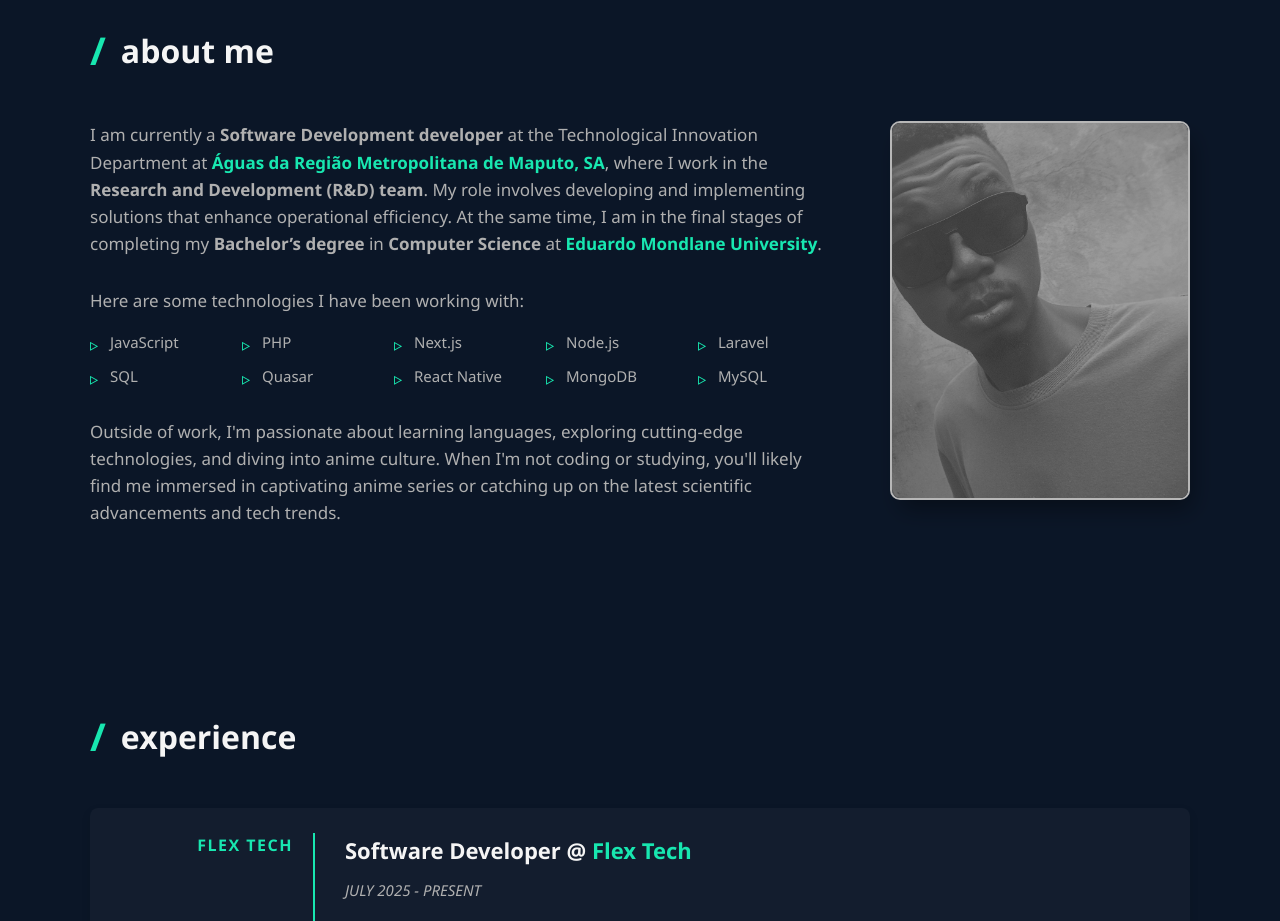
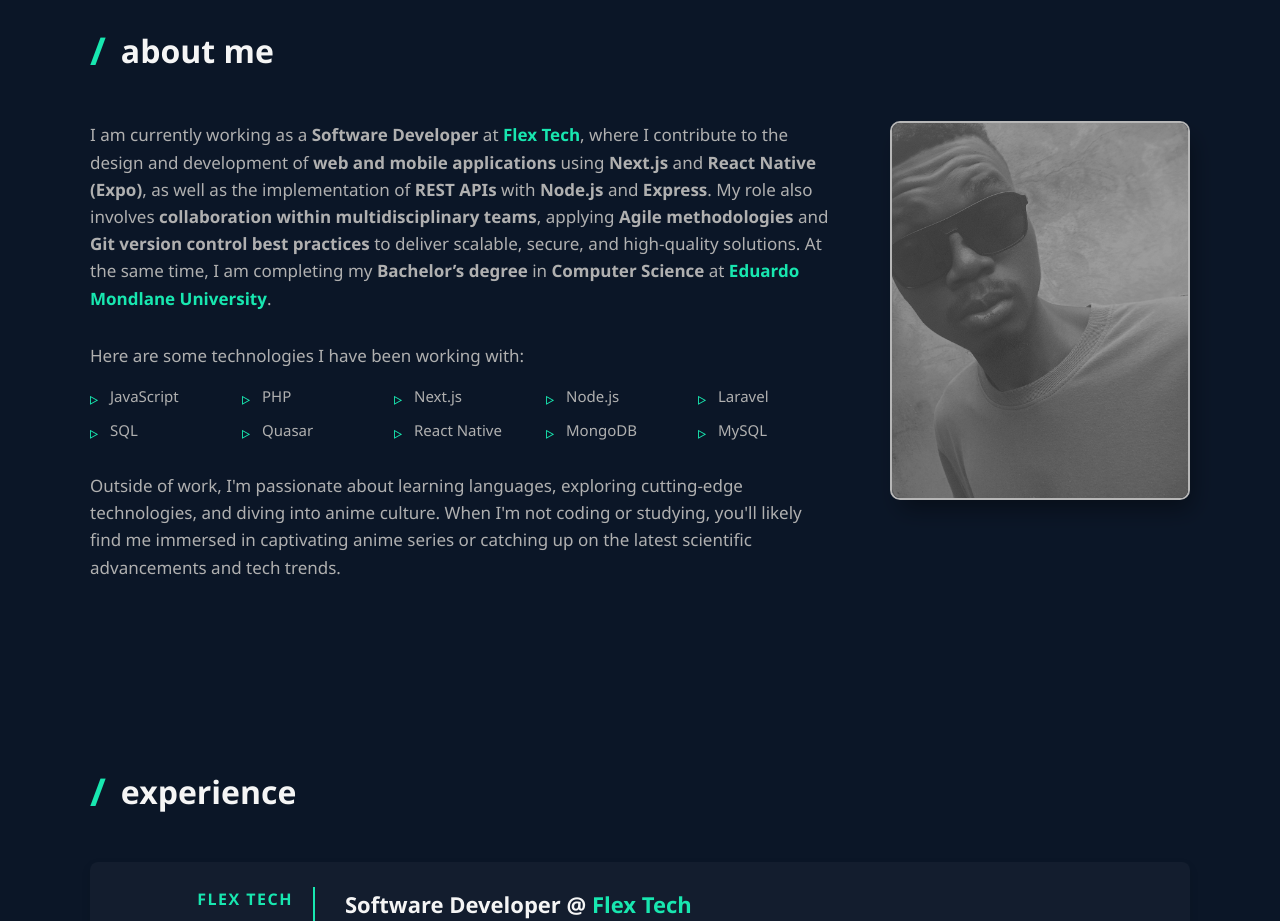
Before and after one commit to Augusto-Chissano/website, a plain HTML site: page index.html in a window 1280 px wide. Shown: the part 860-1781 px from the top of the page. Drawn offline with nearby package versions, Linux system fonts and the light colour scheme.

Commit message:
update bio

```diff
--- a/index.html
+++ b/index.html
@@ -64,15 +64,22 @@
                 <h2 class="section-heading">about me</h2>
                 <div class="about-content">
                     <div class="about-text">
-                        <p>I am currently a <b>Software Development developer</b> at the Technological Innovation
-                            Department at <span class="highlighted-text">Águas da Região Metropolitana de Maputo,
-                                SA</span>,
-                            where I work in the <b>Research and Development (R&D) team</b>. My role involves developing
-                            and implementing solutions that enhance operational efficiency. At the same time, I am in
-                            the final stages of completing my
-                            <b>Bachelor’s degree</b> in <b>Computer Science</b> at <span
-                                class="highlighted-text">Eduardo Mondlane University</span>.
+                        <p>
+                            I am currently working as a <b>Software Developer</b> at <span class="highlighted-text">Flex
+                                Tech</span>,
+                            where I contribute to the design and development of <b>web and mobile applications</b> using
+                            <b>Next.js</b> and <b>React Native (Expo)</b>, as well as the implementation of <b>REST
+                                APIs</b> with
+                            <b>Node.js</b> and <b>Express</b>. My role also involves <b>collaboration within
+                                multidisciplinary teams</b>,
+                            applying <b>Agile methodologies</b> and <b>Git version control best practices</b> to deliver
+                            scalable,
+                            secure, and high-quality solutions. At the same time, I am completing my <b>Bachelor’s
+                                degree</b>
+                            in <b>Computer Science</b> at <span class="highlighted-text">Eduardo Mondlane
+                                University</span>.
                         </p>
+
 
                         <div class="tech-stack">
                             <p>Here are some technologies I have been working with:</p>
@@ -118,9 +125,13 @@
                         </h3>
                         <div class="job-timeline">JULY 2025 - PRESENT</div>
                         <ul class="job-description">
-                            <li>Development of web and mobile applications using Next.js and React Native (Expo), with a strong focus on intuitive interfaces, usability, and integration with external services.</li>
-                            <li>Development and maintenance of REST APIs using Node.js and Express, ensuring scalability, security, and efficiency in system communication.</li>
-                            <li>Collaboration within multidisciplinary teams, applying Agile methodologies and Git version control best practices, ensuring continuous and high-quality deliveries.</li>
+                            <li>Development of web and mobile applications using Next.js and React Native (Expo), with a
+                                strong focus on intuitive interfaces, usability, and integration with external services.
+                            </li>
+                            <li>Development and maintenance of REST APIs using Node.js and Express, ensuring
+                                scalability, security, and efficiency in system communication.</li>
+                            <li>Collaboration within multidisciplinary teams, applying Agile methodologies and Git
+                                version control best practices, ensuring continuous and high-quality deliveries.</li>
                         </ul>
                     </div>
                 </div>
@@ -130,16 +141,26 @@
                         <div class="company-name">AdRMM</div>
                     </div>
                     <div class="job-details">
-                        <h3>Software Developer @ <span class="company">Águas da Região Metropolitana de Maputo, SA</span>
+                        <h3>Software Developer @ <span class="company">Águas da Região Metropolitana de Maputo,
+                                SA</span>
                         </h3>
                         <div class="job-timeline">JUNE 2024 - JULY 2025</div>
                         <ul class="job-description">
-                            <li>Developed and implemented a payment regularization application integrated with the core SAP system through a SOAP API, enabling the reconciliation of payments made via Madzi and USSD mobile applications.</li>
-                            <li>Developed a new version of the Integrated Business Monitoring System connected to multiple corporate databases (SAP HANA, SQL Server, and MySQL), enabling real-time tracking of operations such as billing, collections, and new connections.</li>
-                            <li>Developed and implemented a Human Resource Management System composed of modules for staff management, performance evaluation, and proof of life for employees, contributing to the modernization of HR processes.</li>
-                            <li>Active participation in all stages of the software development lifecycle, from analysis to implementation and maintenance.</li>
-                            <li>Configuration and management of servers (Windows Server 2019) for application hosting, ensuring high availability and performance.</li>
-                            <li>Implementation and maintenance of databases, ensuring integrity and efficiency in operations.</li>
+                            <li>Developed and implemented a payment regularization application integrated with the core
+                                SAP system through a SOAP API, enabling the reconciliation of payments made via Madzi
+                                and USSD mobile applications.</li>
+                            <li>Developed a new version of the Integrated Business Monitoring System connected to
+                                multiple corporate databases (SAP HANA, SQL Server, and MySQL), enabling real-time
+                                tracking of operations such as billing, collections, and new connections.</li>
+                            <li>Developed and implemented a Human Resource Management System composed of modules for
+                                staff management, performance evaluation, and proof of life for employees, contributing
+                                to the modernization of HR processes.</li>
+                            <li>Active participation in all stages of the software development lifecycle, from analysis
+                                to implementation and maintenance.</li>
+                            <li>Configuration and management of servers (Windows Server 2019) for application hosting,
+                                ensuring high availability and performance.</li>
+                            <li>Implementation and maintenance of databases, ensuring integrity and efficiency in
+                                operations.</li>
                         </ul>
                     </div>
                 </div>
```
